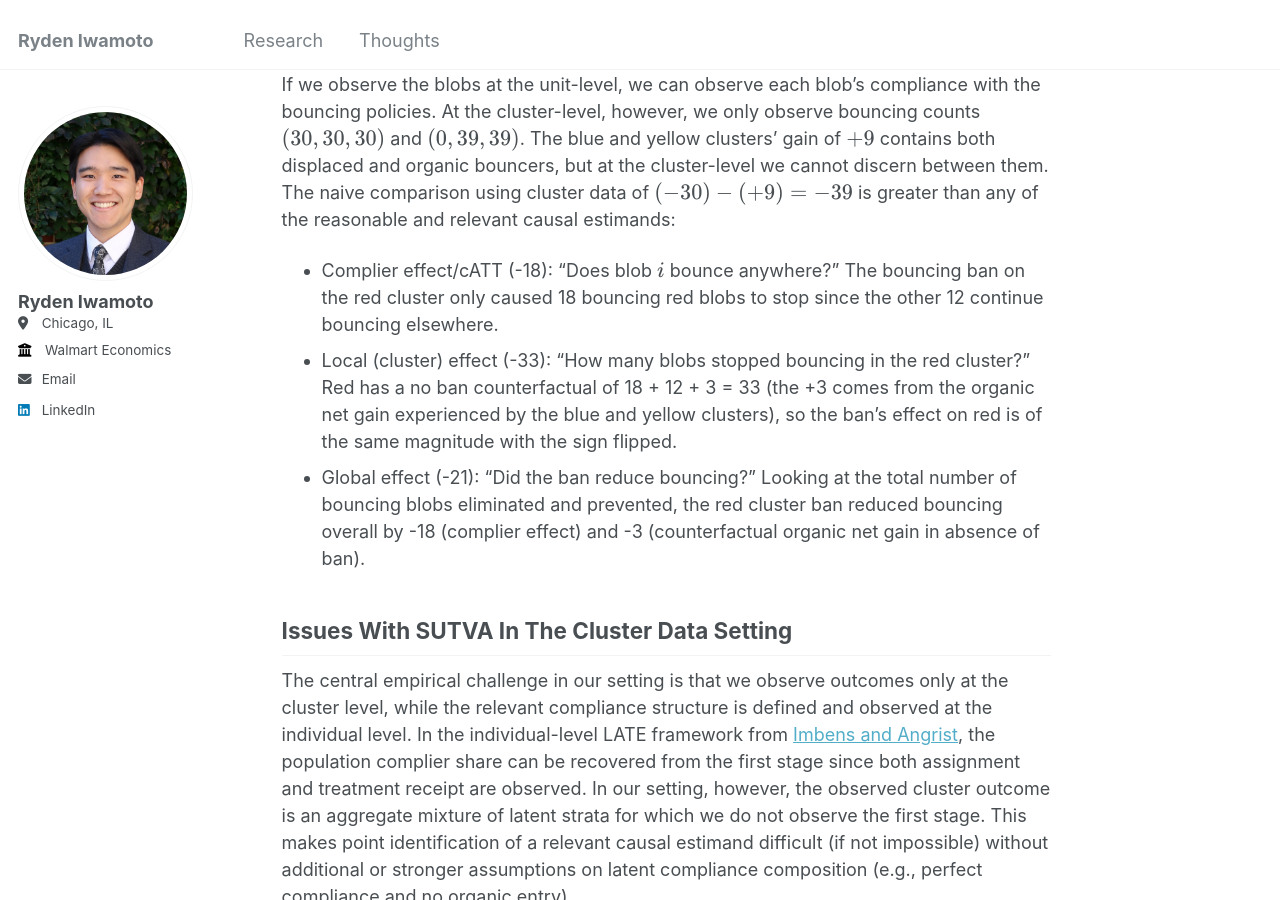
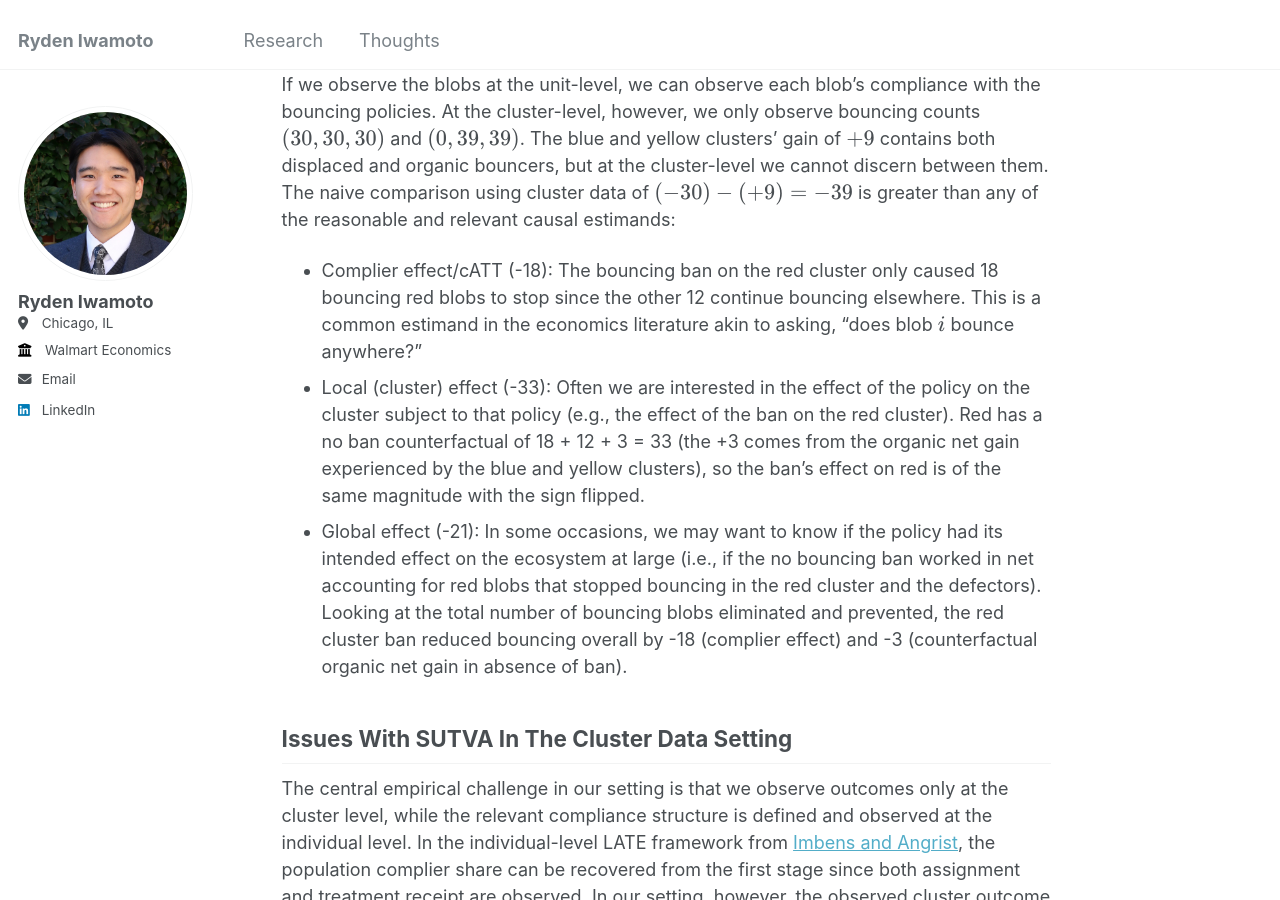
Before and after one commit to rydeniwamoto/rydeniwamoto.github.io, a Jekyll site: the page built from _posts/2026-06-09-sutva-compliance-heterogeneity.md, in a window 1280 px wide and 900 px high, scrolled down 2412 px. Built offline with Jekyll 4.4.1, drawn with Linux system fonts in a browser that asks for light colours.

Commit message:
Revise SUTVA estimand descriptions

```diff
--- a/_posts/2026-06-09-sutva-compliance-heterogeneity.md
+++ b/_posts/2026-06-09-sutva-compliance-heterogeneity.md
@@ -44,9 +44,9 @@ Remember the red cluster is not allowed to bounce. Of red's 30 bouncers, 18 stop
 
 If we observe the blobs at the unit-level, we can observe each blob's compliance with the bouncing policies. At the cluster-level, however, we only observe bouncing counts \\((30, 30, 30)\\) and \\((0, 39, 39)\\). The blue and yellow clusters' gain of \\(+9\\) contains both displaced and organic bouncers, but at the cluster-level we cannot discern between them. The naive comparison using cluster data of \\((-30) - (+9) = -39\\) is greater than any of the reasonable and relevant causal estimands:
 
-- Complier effect/cATT (-18): "Does blob \\(i\\) bounce anywhere?" The bouncing ban on the red cluster only caused 18 bouncing red blobs to stop since the other 12 continue bouncing elsewhere.
-- Local (cluster) effect (-33): "How many blobs stopped bouncing in the red cluster?" Red has a no ban counterfactual of 18 + 12 + 3 = 33 (the +3 comes from the organic net gain experienced by the blue and yellow clusters), so the ban's effect on red is of the same magnitude with the sign flipped.
-- Global effect (-21): "Did the ban reduce bouncing?" Looking at the total number of bouncing blobs eliminated and prevented, the red cluster ban reduced bouncing overall by -18 (complier effect) and -3 (counterfactual organic net gain in absence of ban).
+- Complier effect/cATT (-18): The bouncing ban on the red cluster only caused 18 bouncing red blobs to stop since the other 12 continue bouncing elsewhere. This is a common estimand in the economics literature akin to asking, "does blob \\(i\\) bounce anywhere?"
+- Local (cluster) effect (-33): Often we are interested in the effect of the policy on the cluster subject to that policy (e.g., the effect of the ban on the red cluster). Red has a no ban counterfactual of 18 + 12 + 3 = 33 (the +3 comes from the organic net gain experienced by the blue and yellow clusters), so the ban's effect on red is of the same magnitude with the sign flipped.
+- Global effect (-21): In some occasions, we may want to know if the policy had its intended effect on the ecosystem at large (i.e., if the no bouncing ban worked in net accounting for red blobs that stopped bouncing in the red cluster and the defectors). Looking at the total number of bouncing blobs eliminated and prevented, the red cluster ban reduced bouncing overall by -18 (complier effect) and -3 (counterfactual organic net gain in absence of ban).
 
 ## Issues With SUTVA In The Cluster Data Setting
 
```
